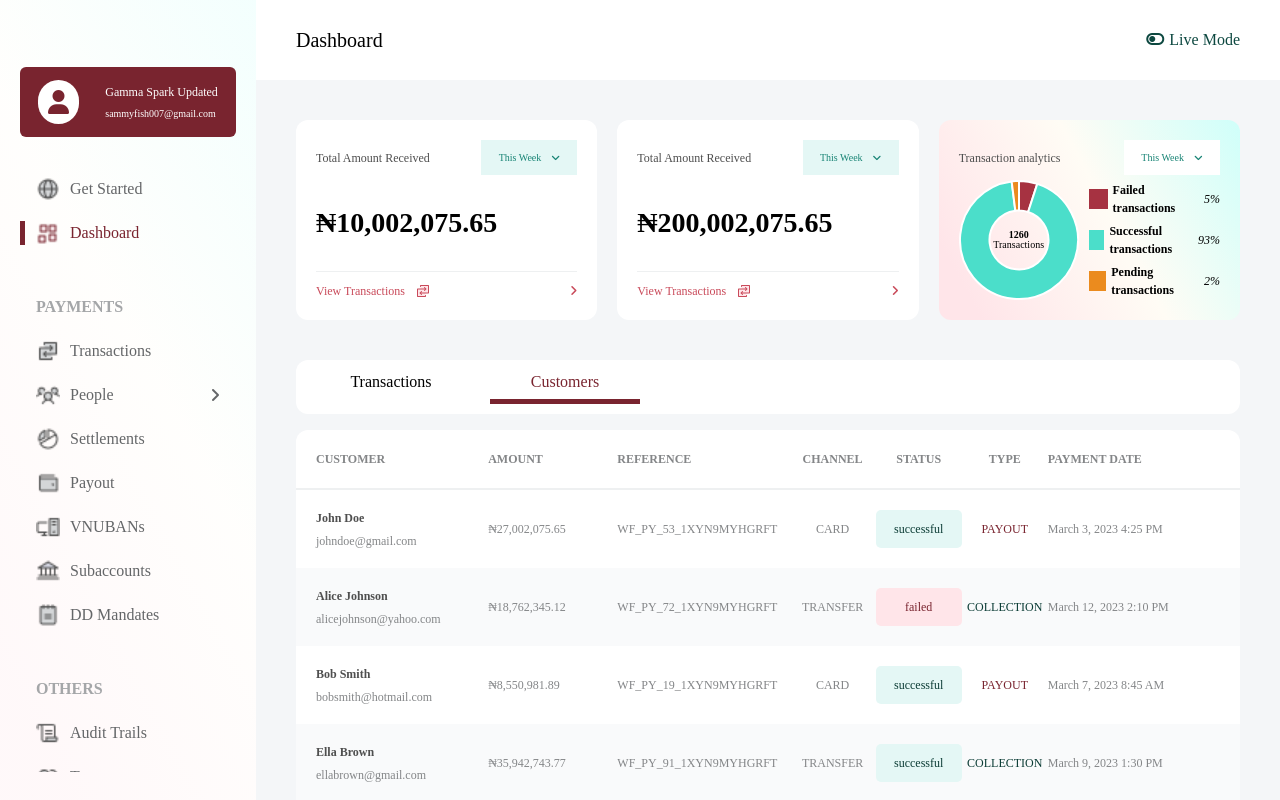
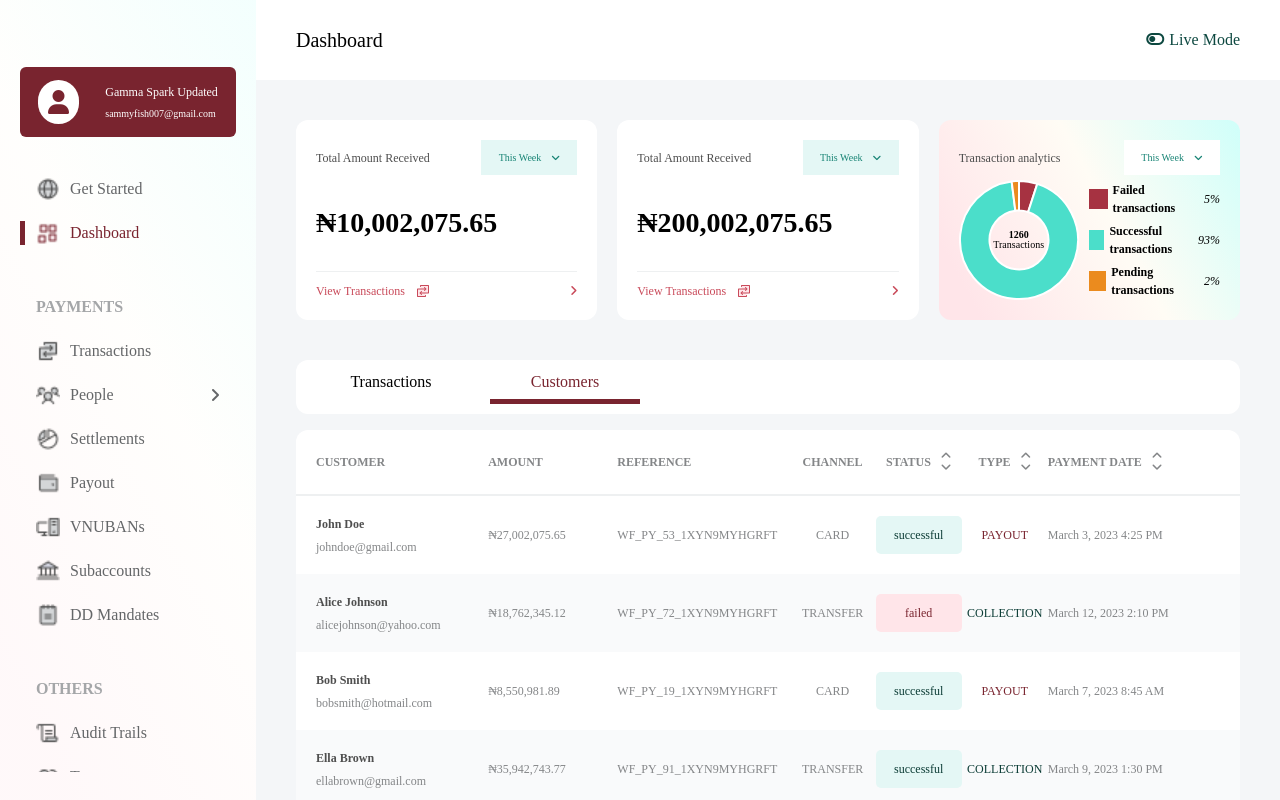
Before and after one commit to SymplyMatt/customer_dashboard_woven, a Vue app: page /dashboard/customers in a window 1280 px wide. Built offline with nearby package versions, Linux system fonts and the light colour scheme; a web font is replaced by a local one.

Commit message:
transaction table headers

```diff
--- a/src/components/dashboard/main/MainContent.vue
+++ b/src/components/dashboard/main/MainContent.vue
@@ -7,15 +7,14 @@
         <div class="flex flex-col justify-center items-center w-full  bg-white r-12">
           <div class="flex flex-col justify-center items-center  w-full">
             <div class="grid-table-7 justify-between align-center w-full greyBorder px-5 text-headerBlack font-extrabold text-12  py-2">
-              <div class="flex flex-row items-center py-2 uppercase">Customer</div>
-              <div class="flex flex-row items-center py-2 uppercase">Amount</div>
-              <div class="flex flex-row items-center py-2 uppercase">Reference</div>
-              <div class="flex flex-row items-center py-2 uppercase items-center justify-center">Channel</div>
-              <div class="flex flex-row items-center py-2 uppercase items-center justify-center">Status</div>
-              <div class="flex flex-row items-center py-2 uppercase items-center justify-center">Type</div>
-              <div class="flex flex-row items-center py-2 uppercase">Payment Date</div>
+              <TransactionTableHeader
+                v-for="(i, index) in transactionsHeaders"
+                :key="index"
+                :item="i"
+                :index="index + 1"
+              />
             </div>
-            <TableDataItem
+            <TransactionTableDataItem
               v-for="(i, index) in transactions"
               :key="index"
               :item="i"
@@ -31,7 +30,8 @@
   <script>
   import Stats from './Stats.vue';
   import LowerNav from './LowerNav.vue';
-  import TableDataItem from './TableDataItem.vue';
+  import TransactionTableHeader from './TransactionTableHeader.vue';
+  import TransactionTableDataItem from './TransactionTableDataItem.vue';
 
   export default {
     name: 'MainContent',
@@ -39,7 +39,8 @@
     components: {
       Stats,
       LowerNav,
-      TableDataItem
+      TransactionTableDataItem,
+      TransactionTableHeader
     },
     data(){
       return{
@@ -154,6 +155,32 @@
             type: "Payout",
             paymentDate: "March 15, 2023 6:55 AM"
           },
+        ],
+        transactionsHeaders :[
+          {
+            title : 'Customer'
+          },
+          {
+            title : 'Amount'
+          },
+          {
+            title : 'Reference'
+          },
+          {
+            title : 'Channel'
+          },
+          {
+            title : 'Status',
+            hasSub : true
+          },
+          {
+            title : 'Type',
+            hasSub : true
+          },
+          {
+            title : 'Payment Date',
+            hasSub : true
+          },
         ]
       }
     }
--- a/src/components/dashboard/main/TableDataItem.vue
+++ b/src/components/dashboard/main/TransactionTableDataItem.vue
@@ -21,7 +21,7 @@
 
   <script>
   export default {
-    name: 'TableDataItem',
+    name: 'TransactionTableDataItem',
     props : ['item', 'index']
   }
 </script>
--- /dev/null
+++ b/src/components/dashboard/main/TransactionTableHeader.vue
@@ -0,0 +1,23 @@
+<template>
+    <div
+    class="flex flex-row items-center py-2 uppercase gap-2"
+    :class="{
+      'justify-center': index === 4 || index === 5 || index === 6
+    }">
+    {{ item.title }}
+    <div class="flex flex-col"
+    v-if="item.hasSub"
+    >
+      <i class="fa-solid fa-angle-up"></i>
+      <i class="fa-solid fa-angle-down"></i>
+    </div>
+    </div>
+</template>
+
+<script>
+
+  export default {
+    name: 'TransactionTableHeader',
+    props : ['item', 'index'],
+  }
+</script>
```
